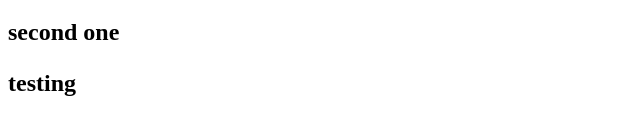
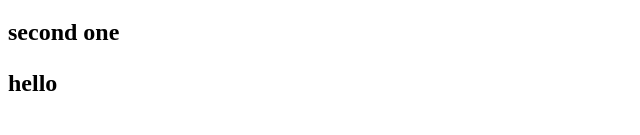
Before and after one commit to zendalier/zendalierweb, a plain HTML site: page index.html in a window 1280 px wide. Shown: the part 149-284 px from the top of the page, 0-640 px from the left. Drawn offline with Linux system fonts and the light colour scheme.

Commit message:
idk what i just did

```diff
--- a/index.html
+++ b/index.html
@@ -10,6 +10,6 @@
         <h2>hello everyone else!<h2>
         <p>paragraph thing</p>
         <p>second one<p>
-        <p>testing<p>
+        <p>hello<p>
     </body>
 </html>
```
